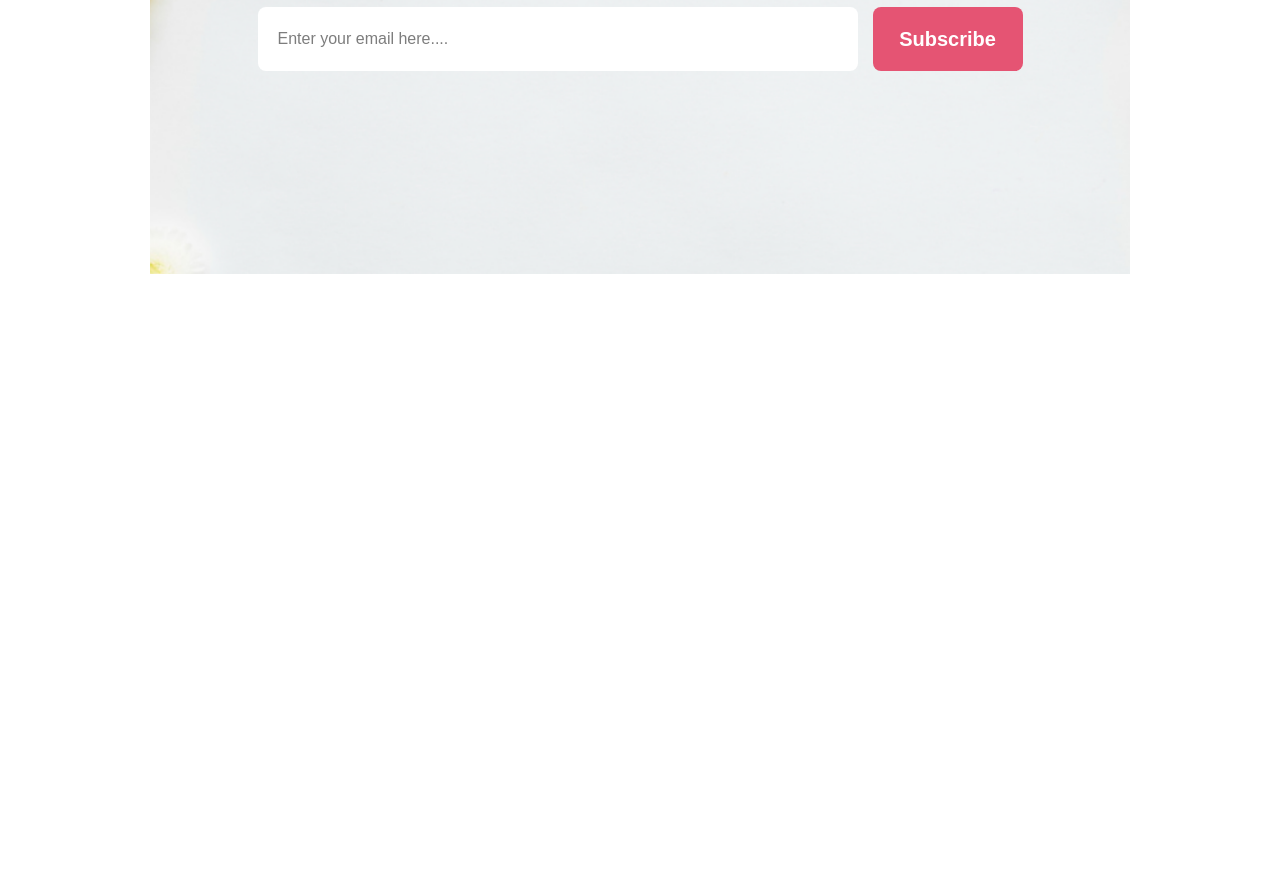
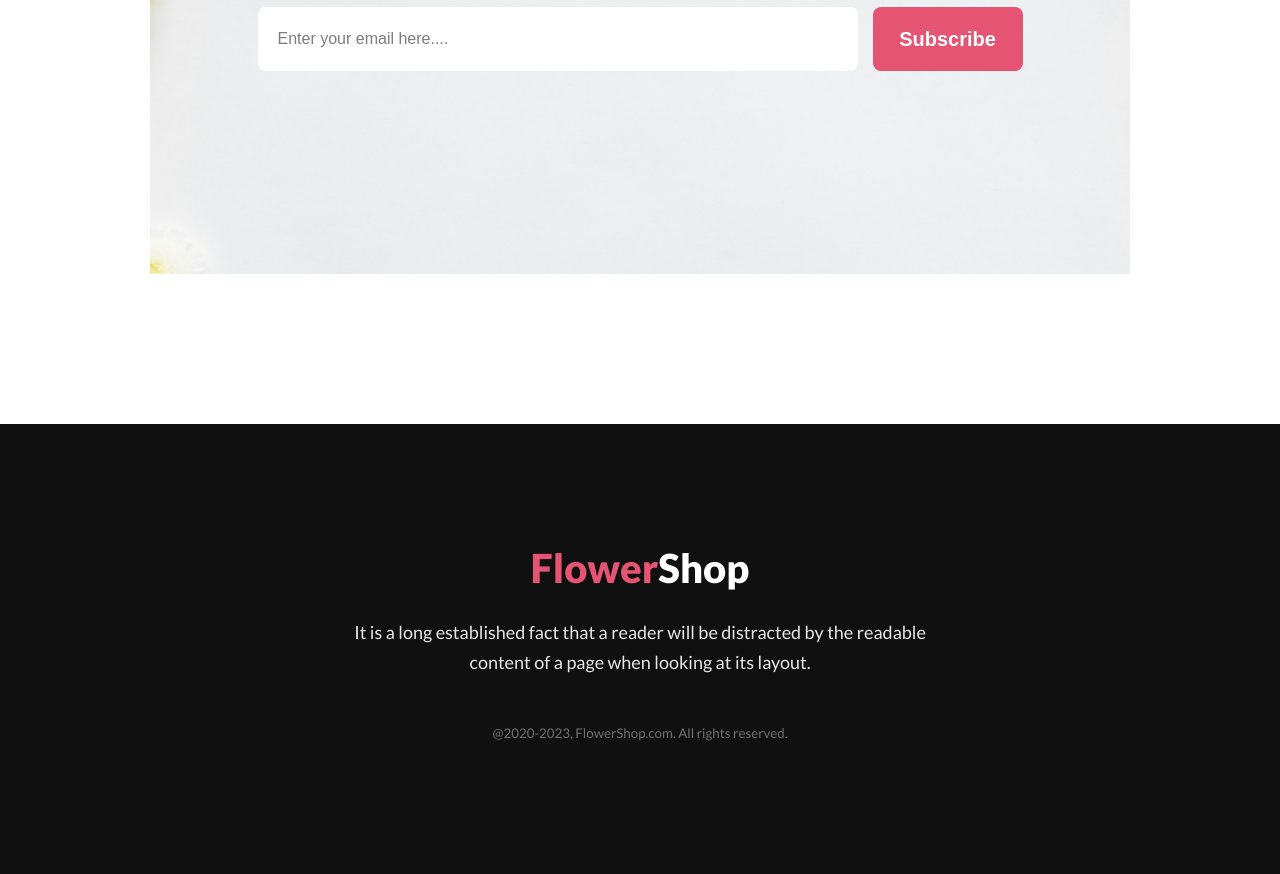
Before and after one commit to M-Arafat61/flower-shop-website, a plain HTML site: page index.html in a window 1280 px wide. Shown: the part 3752-4626 px from the top of the page. Before the commit the page ends 4076 px from the top, so only its background shows below. Drawn offline with Linux system fonts and the light colour scheme.

Commit message:
added footer section

```diff
--- a/index.html
+++ b/index.html
@@ -82,7 +82,7 @@
         <section class="offer-section">
             <div class="offer-container">
                 <div class="hot-offer">
-                    <h1 class="offer-title">Hot Deal ! Sale Up To 25% <span>Off</span></h1>
+                    <h1 class="offer-title">Hot Deal ! Sale Up To 25% <span class="span-off">Off</span></h1>
                     <p class="offer-desc">It is a long established fact that a reader will be distracted by the readable <br>content of a page when looking at its layout.</p>
                     <button class="sign-btn">Sign Up</button>
                 </div>
@@ -109,14 +109,12 @@
 
 <!-- latest deal section -->
         <section class="latest-deal-section">
-            <!-- <div class="latest-deal"> -->
             <h1 class="deal-title">
                 Get The Latest Deals
             </h1>
             <p class="deal-desc">
                 $30 coupon for first shopping
             </p>
-            <!-- </div> -->
             <div class="subscription-container">
                 <input type="email" name="" id="" placeholder="Enter your email here....">
                 <button class="sub-btn">Subscribe</button>
@@ -124,8 +122,16 @@
 
         </section>
     </main>
+    <!-- end of main sections -->
+    <!-- footer section -->
     <footer>
-
+        <div class="footer-container">
+            <h1 class="footer-title">
+                <span class="span-flower">Flower</span>Shop
+            </h1>
+            <p class="footer-desc">It is a long established fact that a reader will be distracted by the readable <br> content of a page when looking at its layout.</p>
+            <p class="footer-copy"><small>@2020-2023, FlowerShop.com. All rights reserved. </small></p>
+        </div>
     </footer>
 </body>
 </html>
--- a/styles/style.css
+++ b/styles/style.css
@@ -178,7 +178,7 @@ a{
     border-radius: 8px;
     background: rgba(229, 84, 115, 0.05);
 }
-span {
+.span-off {
     color: red;
 }
 .offer-title{
@@ -295,3 +295,38 @@ span {
     background-color: none;
     border: 0;
 }
+
+/* footer section styles */
+
+.footer-container{
+    width: auto;
+    height: 450px;
+    flex-shrink: 0;
+    background: #111010;
+    align-items: center;
+    margin-top: 150px;
+}
+.footer-title{
+    color: #FFFFFF;
+    font-size: 40px;
+    font-weight: 800;
+    text-align: center;
+    padding-top: 120px;
+}
+.span-flower{
+    color: #E55473;
+}
+.footer-desc{
+    color: rgba(255, 255, 255, 0.90);
+    font-size: 18px;
+    font-weight: 400;
+    text-align: center;
+    padding-top: 10px;
+    padding-bottom: 30px;
+}
+.footer-copy{
+    color: rgba(255, 255, 255, 0.40);
+    text-align: center;
+    font-size: 16px;
+    font-weight: 400;
+}
```
